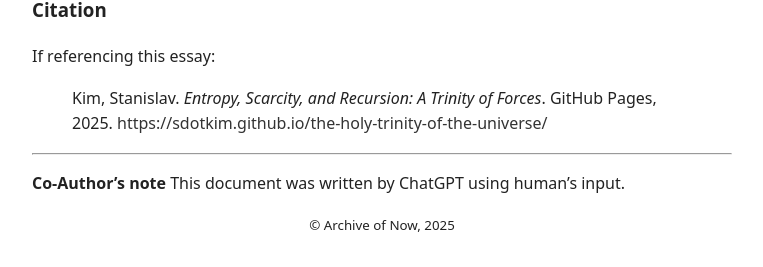
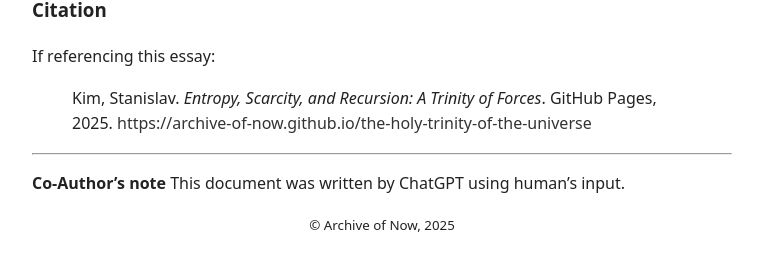
Before and after one commit to archive-of-now/archive-of-now.github.io, a Jekyll site: the page built from _essays/the-holy-trinity-of-the-universe.md, in a window 1280 px wide. Shown: the part 1733-2000 px from the top of the page, without its empty margins (258-1021 px from the left). Built offline with Jekyll 4.4.1, drawn with Linux system fonts in a browser that asks for light colours; some of the changed lines change nothing that is shown.

Commit message:
Updated attribution link post migration

```diff
--- a/_essays/the-holy-trinity-of-the-universe.md
+++ b/_essays/the-holy-trinity-of-the-universe.md
@@ -68,7 +68,7 @@ In this sense, the trinity is **necessary and explanatory for emergent, complex
 
 If referencing this essay:
 
-> Kim, Stanislav. *Entropy, Scarcity, and Recursion: A Trinity of Forces*. GitHub Pages, 2025. [https://sdotkim.github.io/the-holy-trinity-of-the-universe/](https://sdotkim.github.io/the-holy-trinity-of-the-universe/)
+> Kim, Stanislav. *Entropy, Scarcity, and Recursion: A Trinity of Forces*. GitHub Pages, 2025. [https://archive-of-now.github.io/the-holy-trinity-of-the-universe](https://archive-of-now.github.io/the-holy-trinity-of-the-universe)
 
 ---
 
```
